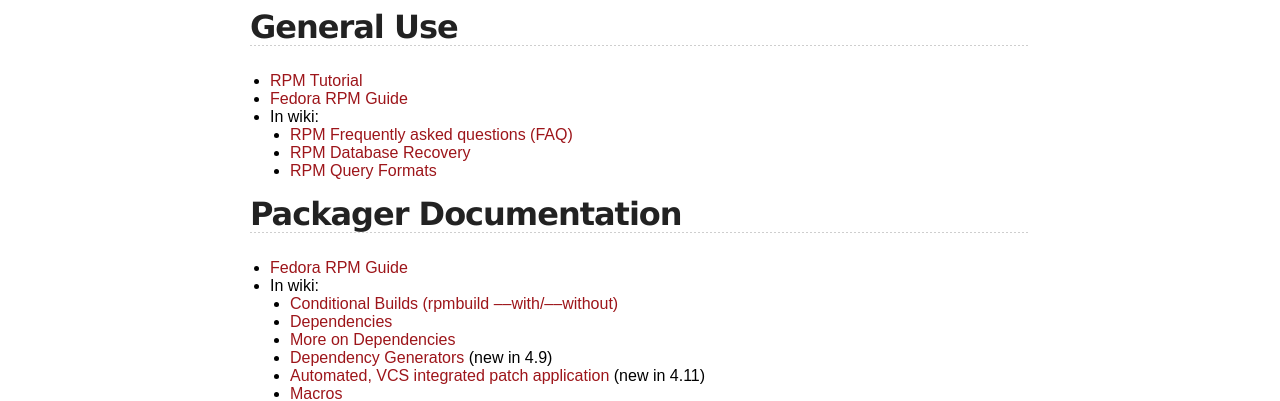
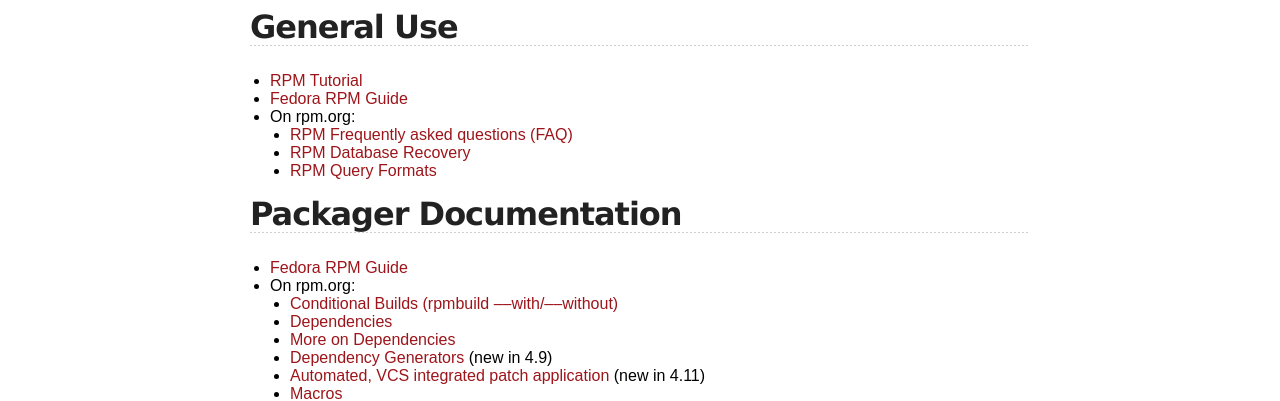
Before and after one commit to rpm-software-management/rpm-web, a Jekyll site: the page built from documentation.md, in a window 1280 px wide. Shown: the part 310-711 px from the top of the page. Built offline with Jekyll 4.4.1, drawn with Linux system fonts in a browser that asks for light colours.

Commit message:
Lose a couple of wiki references

```diff
--- a/documentation.md
+++ b/documentation.md
@@ -8,14 +8,14 @@ This page attempts to track the various relevant documentation that exists for R
 ## General Use
 * [RPM Tutorial](http://fedoranews.org/alex/tutorial/rpm/)
 * [Fedora RPM Guide](http://docs.fedoraproject.org/en-US/Fedora_Draft_Documentation/0.1/html/RPM_Guide/index.html)
-* In wiki:
+* On rpm.org:
   * [RPM Frequently asked questions (FAQ)](user_doc/faq.html)
   * [RPM Database Recovery](user_doc/db_recovery.html)
   * [RPM Query Formats](user_doc/query_format.html)
 
 ## Packager Documentation
 * [Fedora RPM Guide](http://docs.fedoraproject.org/en-US/Fedora_Draft_Documentation/0.1/html/RPM_Guide/index.html)
-* In wiki:
+* On rpm.org:
   * [Conditional Builds (rpmbuild &#8211;&#8211;with/&#8211;&#8211;without)](user_doc/conditional_builds.html)
   * [Dependencies](user_doc/dependencies.html)
   * [More on Dependencies](user_doc/more_dependencies.html)
```
